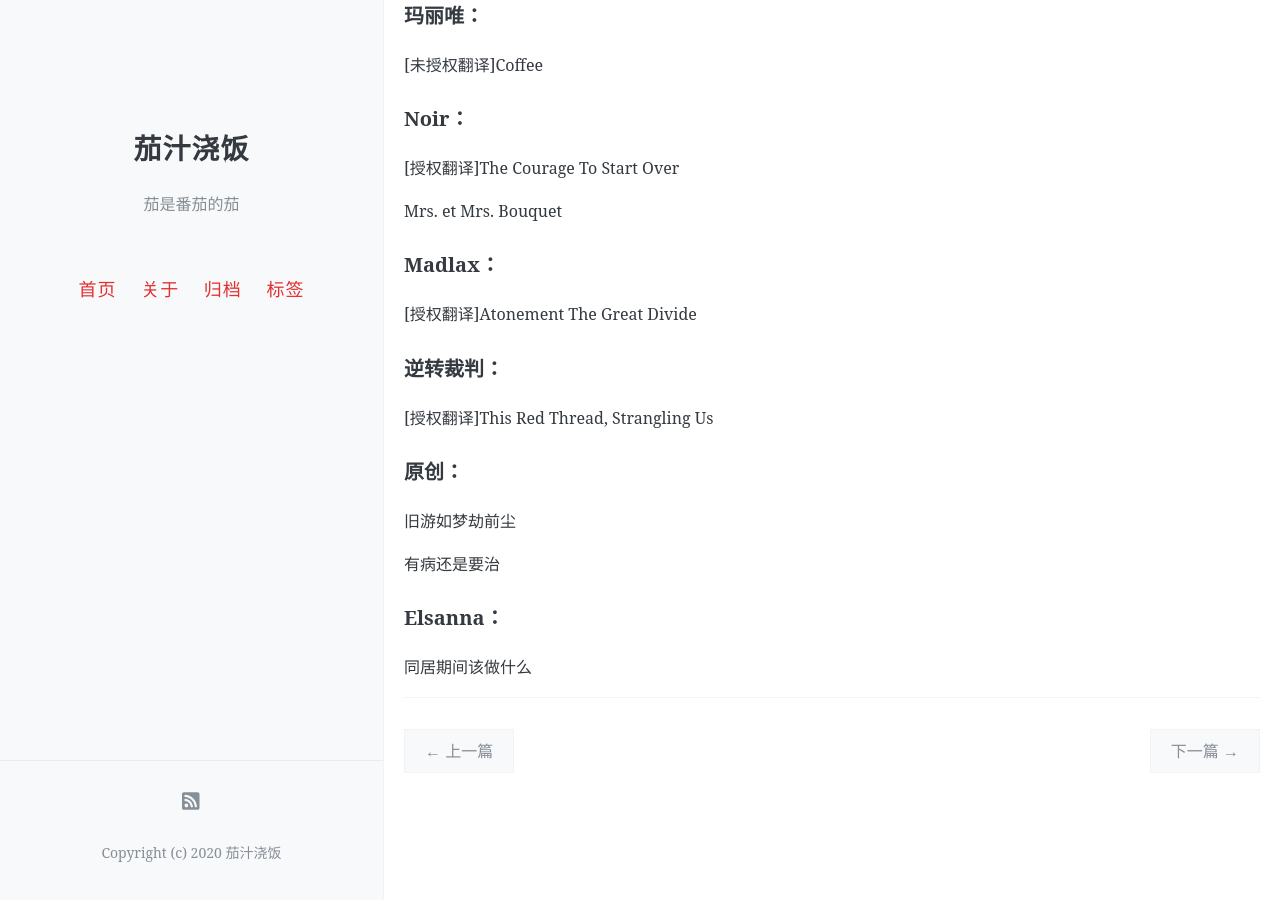
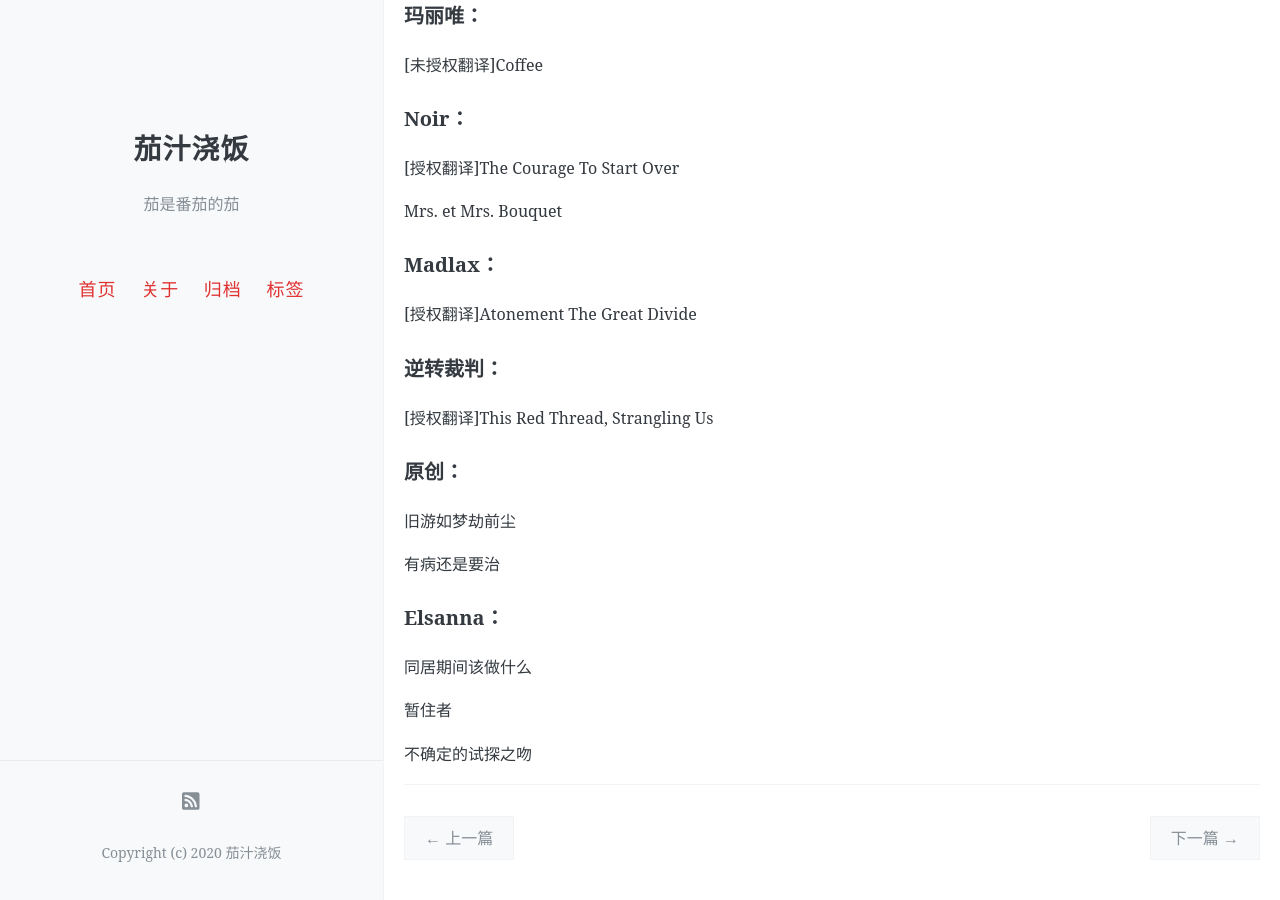
Before and after one commit to onemorebluemoon/ketchup, a Jekyll site: the page built from _posts/2020-07-22-Addendum.md, in a window 1280 px wide and 900 px high, scrolled down 959 px. Built offline with Jekyll 4.4.1, drawn with Linux system fonts in a browser that asks for light colours; comment, search, counter and statistics services are not loaded.

Commit message:
Update 2020-07-22-Addendum.md

```diff
--- a/_posts/2020-07-22-Addendum.md
+++ b/_posts/2020-07-22-Addendum.md
@@ -70,3 +70,7 @@ Mrs. et Mrs. Bouquet
 ### Elsanna：
 
 同居期间该做什么
+
+暂住者
+
+不确定的试探之吻
```
